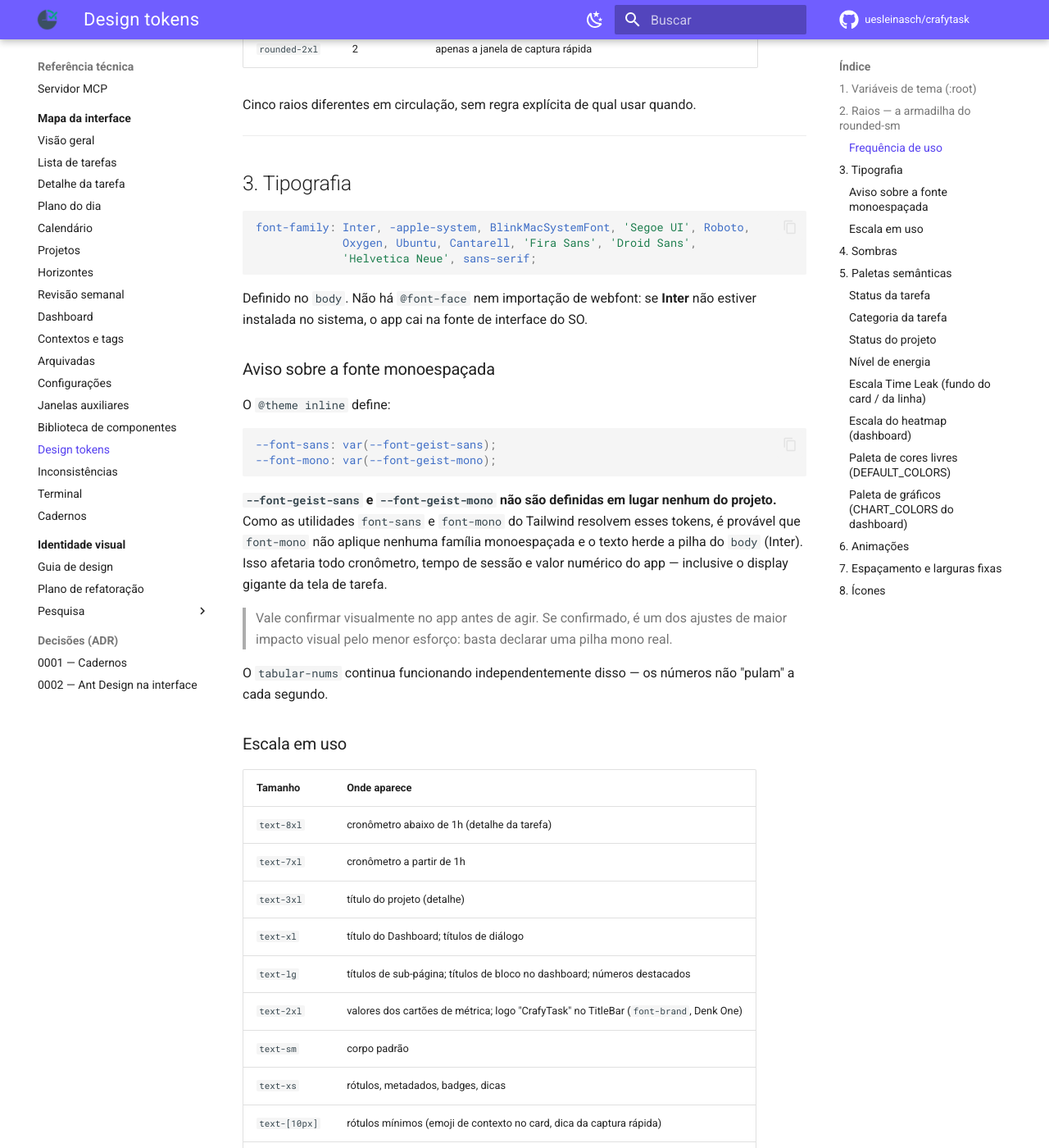
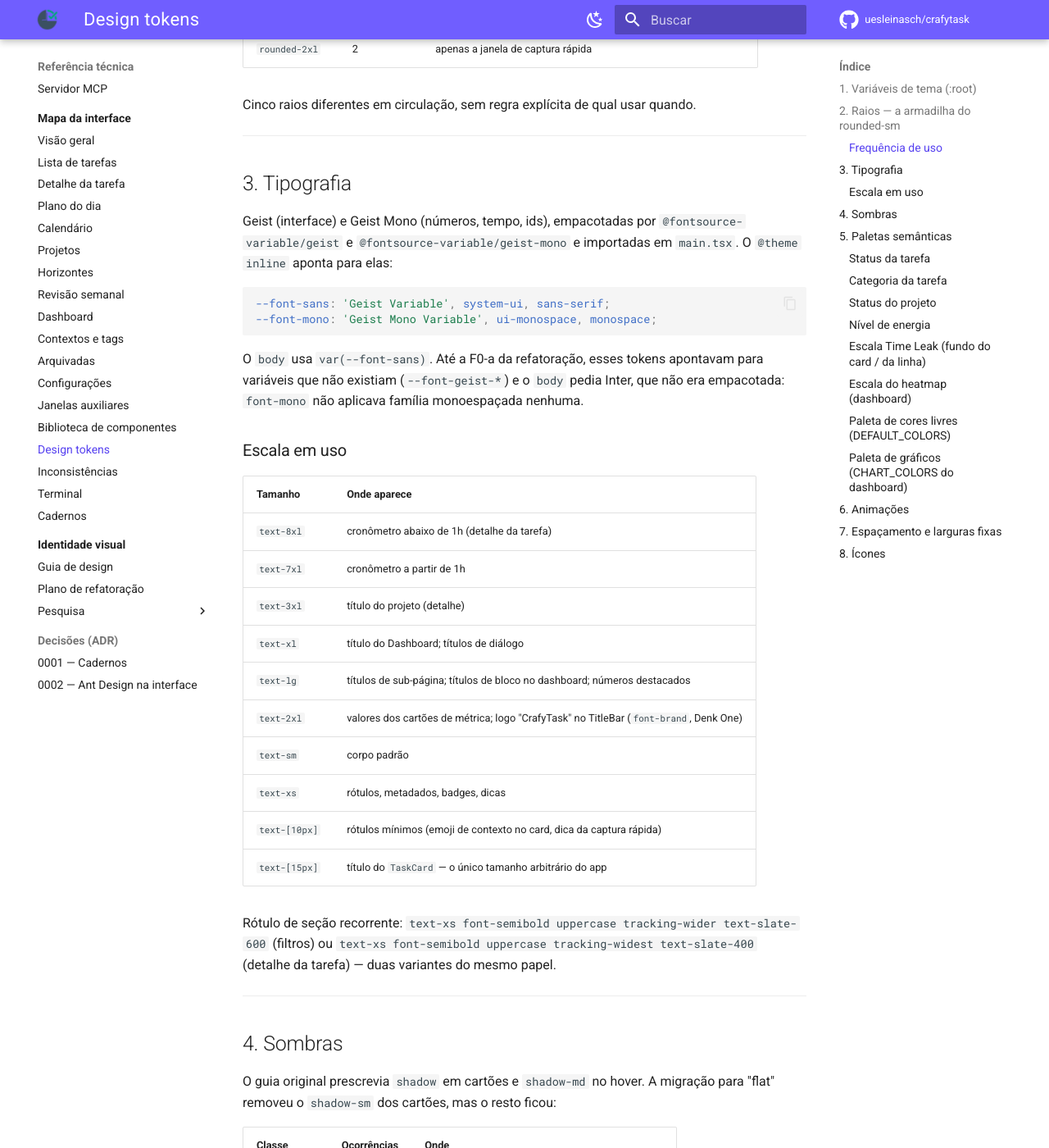
Before and after one commit to uesleinasch/crafytask, an MkDocs documentation site: the page built from docs/ui/14-design-tokens.md, in a window 1280 px wide and 1400 px high, scrolled down 2042 px. Shown: the whole window at 82% size. Built offline with MkDocs 1.6.1 and Material for MkDocs 9.7.7, drawn with Linux system fonts in a browser that asks for light colours; some web fonts are replaced; comment, search, counter and statistics services are not loaded.

Commit message:
build(design): instala antd 6, fontes Geist e camadas CSS (#31)
F0-a da refatoração visual (CrafyTask #746, épico #745). Fecha F0.1 e
F0.2 do checklist.

- `antd@^6.7`, `@ant-design/cssinjs`, `react-error-boundary`,
`@fontsource-variable/geist` e `geist-mono`.
- `main.css`: `@layer theme, base, antd, components, utilities;` antes
do `@import 'tailwindcss'`; `main.tsx` envolve o app em `StyleProvider
layer` (estilos do antd na camada `antd`, acima do preflight).
- `--font-sans`/`--font-mono` apontam para Geist e Geist Mono; o `body`
usa `var(--font-sans)` em vez de Inter (que não era empacotada).
- Docs: `CLAUDE.md`, `docs/ui/14-design-tokens.md` e
`docs/ui/15-inconsistencias.md` (A6 resolvida).

Nenhum componente antd é usado ainda. Mudança visível: fonte da
interface vira Geist e `font-mono` passa a ser monoespaçada de verdade.

Verificação: `npm run typecheck`, `npm run test` (391 ok),
`electron-vite build`, `npm run design:audit -- --fase=F0` (F0.1 e F0.2
ok).

````diff
--- a/docs/ui/14-design-tokens.md
+++ b/docs/ui/14-design-tokens.md
@@ -65,35 +65,18 @@ Cinco raios diferentes em circulação, sem regra explícita de qual usar quando
 
 ## 3. Tipografia
 
+Geist (interface) e Geist Mono (números, tempo, ids), empacotadas por
+`@fontsource-variable/geist` e `@fontsource-variable/geist-mono` e importadas em `main.tsx`. O
+`@theme inline` aponta para elas:
+
 ```css
-font-family: Inter, -apple-system, BlinkMacSystemFont, 'Segoe UI', Roboto,
-             Oxygen, Ubuntu, Cantarell, 'Fira Sans', 'Droid Sans',
-             'Helvetica Neue', sans-serif;
+--font-sans: 'Geist Variable', system-ui, sans-serif;
+--font-mono: 'Geist Mono Variable', ui-monospace, monospace;
 ```
 
-Definido no `body`. Não há `@font-face` nem importação de webfont: se **Inter** não estiver instalada
-no sistema, o app cai na fonte de interface do SO.
-
-### Aviso sobre a fonte monoespaçada
-
-O `@theme inline` define:
-
-```css
---font-sans: var(--font-geist-sans);
---font-mono: var(--font-geist-mono);
-```
-
-**`--font-geist-sans` e `--font-geist-mono` não são definidas em lugar nenhum do projeto.** Como as
-utilidades `font-sans` e `font-mono` do Tailwind resolvem esses tokens, é provável que `font-mono`
-não aplique nenhuma família monoespaçada e o texto herde a pilha do `body` (Inter). Isso afetaria
-todo cronômetro, tempo de sessão e valor numérico do app — inclusive o display gigante da tela de
-tarefa.
-
-> Vale confirmar visualmente no app antes de agir. Se confirmado, é um dos ajustes de maior impacto
-> visual pelo menor esforço: basta declarar uma pilha mono real.
-
-O `tabular-nums` continua funcionando independentemente disso — os números não "pulam" a cada
-segundo.
+O `body` usa `var(--font-sans)`. Até a F0-a da refatoração, esses tokens apontavam para variáveis
+que não existiam (`--font-geist-*`) e o `body` pedia Inter, que não era empacotada: `font-mono` não
+aplicava família monoespaçada nenhuma.
 
 ### Escala em uso
 
--- a/package.json
+++ b/package.json
@@ -24,12 +24,15 @@
     "prepare": "git config core.hooksPath .githooks || true"
   },
   "dependencies": {
+    "@ant-design/cssinjs": "~2.1.2",
     "@dnd-kit/core": "^6.3.1",
     "@dnd-kit/sortable": "^10.0.0",
     "@dnd-kit/utilities": "^3.2.2",
     "@electron-toolkit/preload": "^3.0.2",
     "@electron-toolkit/utils": "^4.0.0",
     "@excalidraw/excalidraw": "^0.18.1",
+    "@fontsource-variable/geist": "^5.3.0",
+    "@fontsource-variable/geist-mono": "^5.3.0",
     "@fontsource/denk-one": "5.3.0",
     "@modelcontextprotocol/sdk": "^1.30.0",
     "@notionhq/client": "^4.0.2",
@@ -59,12 +62,14 @@
     "@types/better-sqlite3": "^7.6.13",
     "@xterm/addon-fit": "^0.11.0",
     "@xterm/xterm": "^6.0.0",
+    "antd": "^6.7.1",
     "better-sqlite3": "^12.5.0",
     "class-variance-authority": "^0.7.1",
     "clsx": "^2.1.1",
     "electron-updater": "^6.3.9",
     "lucide-react": "^0.555.0",
     "node-pty": "^1.1.0",
+    "react-error-boundary": "^6.1.6",
     "react-router-dom": "^7.10.0",
     "recharts": "^3.5.1",
     "sonner": "^2.0.7",
````
Also changed, not shown: CLAUDE.md (+4 -3 lines), docs/ui/15-inconsistencias.md (+3 -4 lines), src/renderer/src/assets/main.css (+5 -15 lines), 2 other files.
